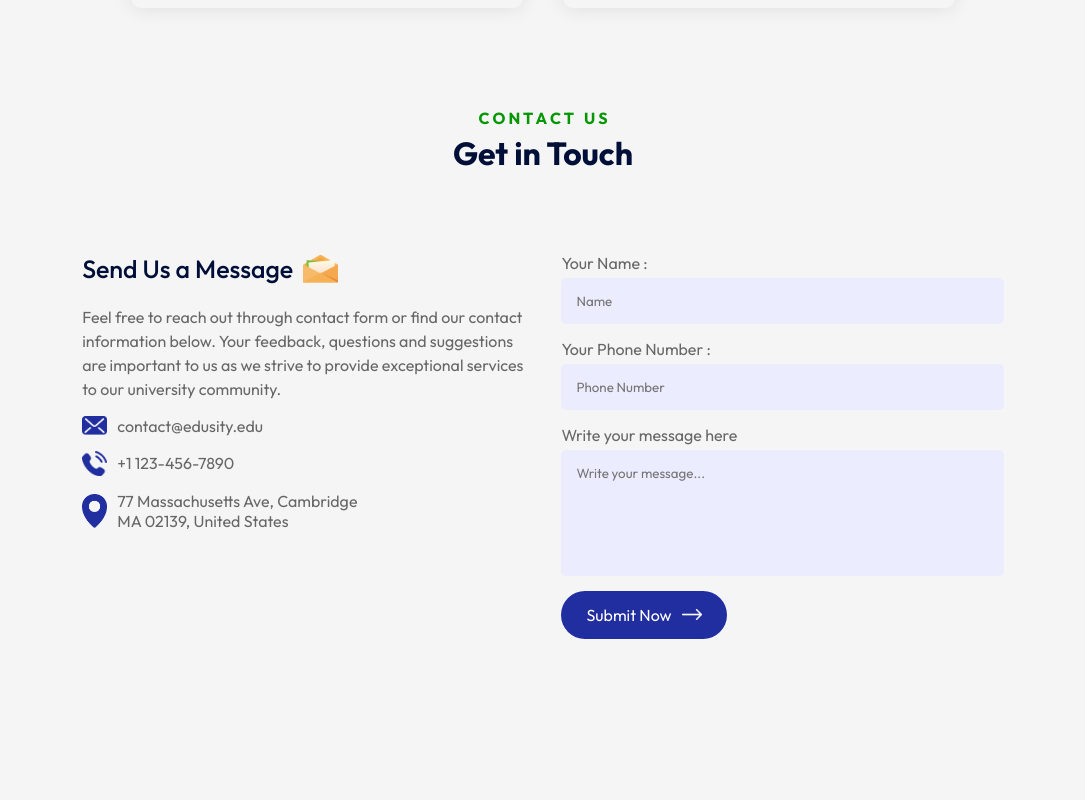
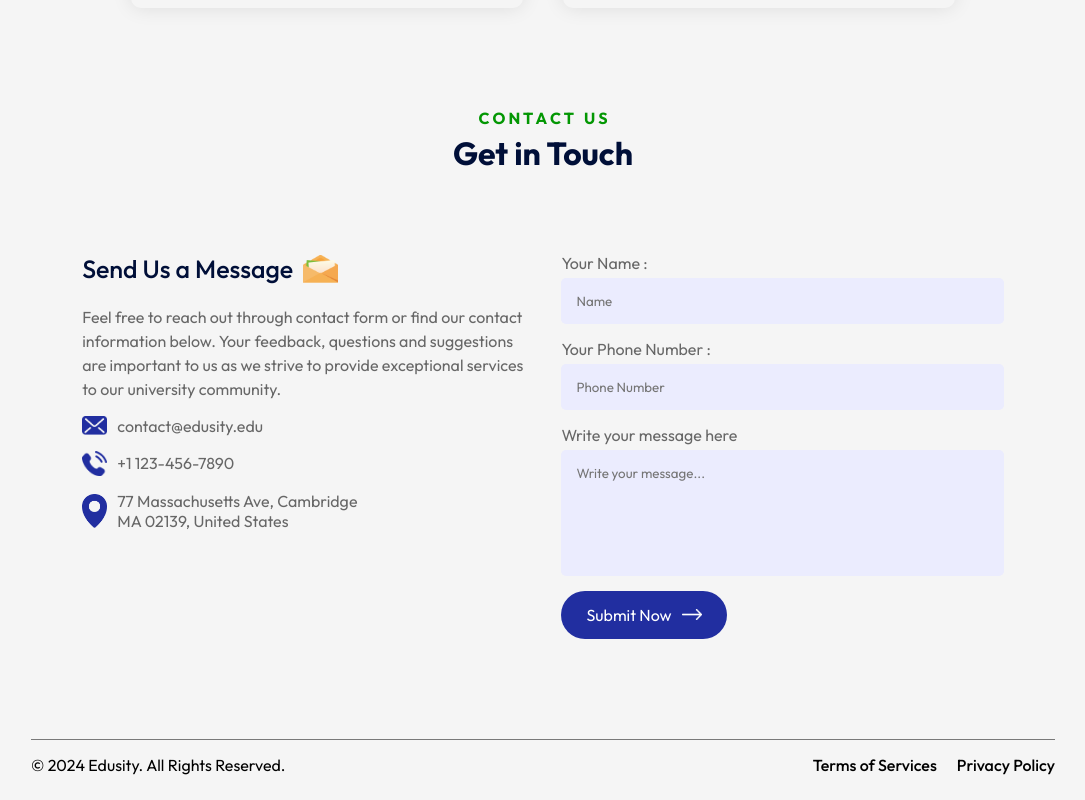
Before and after one commit to Khairul-Islam-1114/University-Website, a React (Create React App) app: page / in a window 1280 px wide. Shown: the part 2925-3725 px from the top of the page, without its empty margins (97-1182 px from the left). Before the commit the page ends 3664 px from the top, so only its background shows below. Built offline with nearby package versions, Linux system fonts and the light colour scheme.

Commit message:
Footer Section Have been added

```diff
--- a/src/App.js
+++ b/src/App.js
@@ -7,6 +7,7 @@
 import Campus from './Components/Campus/Campus'
 import Testimonials from './Components/Testimonials/Testimonials'
 import Contact from './Components/Contact/Contact'
+import Footer from './Components/Footer/Footer'
 
 const App = () => {
   return (
@@ -22,6 +23,7 @@
         <Testimonials />
         <Title subtitle_1='C o n t a c t' subtitle_2='U s' main_title='Get in Touch'/>
         <Contact />
+        <Footer />
 
 
 
--- a/src/Components/Contact/Contact.css
+++ b/src/Components/Contact/Contact.css
@@ -58,4 +58,6 @@
 .contact-col span{
     display: block;
     margin: 20px 0;
+    font-weight: 400;
+    color: green;
 }
--- a/src/Components/Contact/Contact.jsx
+++ b/src/Components/Contact/Contact.jsx
@@ -27,7 +27,7 @@
       const data = await response.json();
 
       if (data.success) {
-        setResult("Form Submitted Successfully");
+        setResult("Form Submitted Successfully.");
         event.target.reset();
       } else {
         console.log("Error", data);
--- /dev/null
+++ b/src/Components/Footer/Footer.css
@@ -0,0 +1,16 @@
+.footer{
+    margin: 10px auto;
+    display: flex;
+    justify-content: space-between;
+    align-items: center;
+    border-top: 1px solid #797979;
+    padding: 15px 0;
+}
+
+.footer ul li{
+    display: inline-block;
+    margin-left: 20px;
+    cursor: pointer;
+    font-weight: 500;
+    list-style: none;
+}
--- /dev/null
+++ b/src/Components/Footer/Footer.jsx
@@ -0,0 +1,17 @@
+import React from 'react';
+import './Footer.css';
+
+const Footer = () => {
+  return (
+    <div className='footer'>
+        <p>&copy; 2024 Edusity. All Rights Reserved.</p>
+
+        <ul>
+            <li>Terms of Services</li>
+            <li>Privacy Policy</li>
+        </ul>
+    </div>
+  )
+}
+
+export default Footer
```
